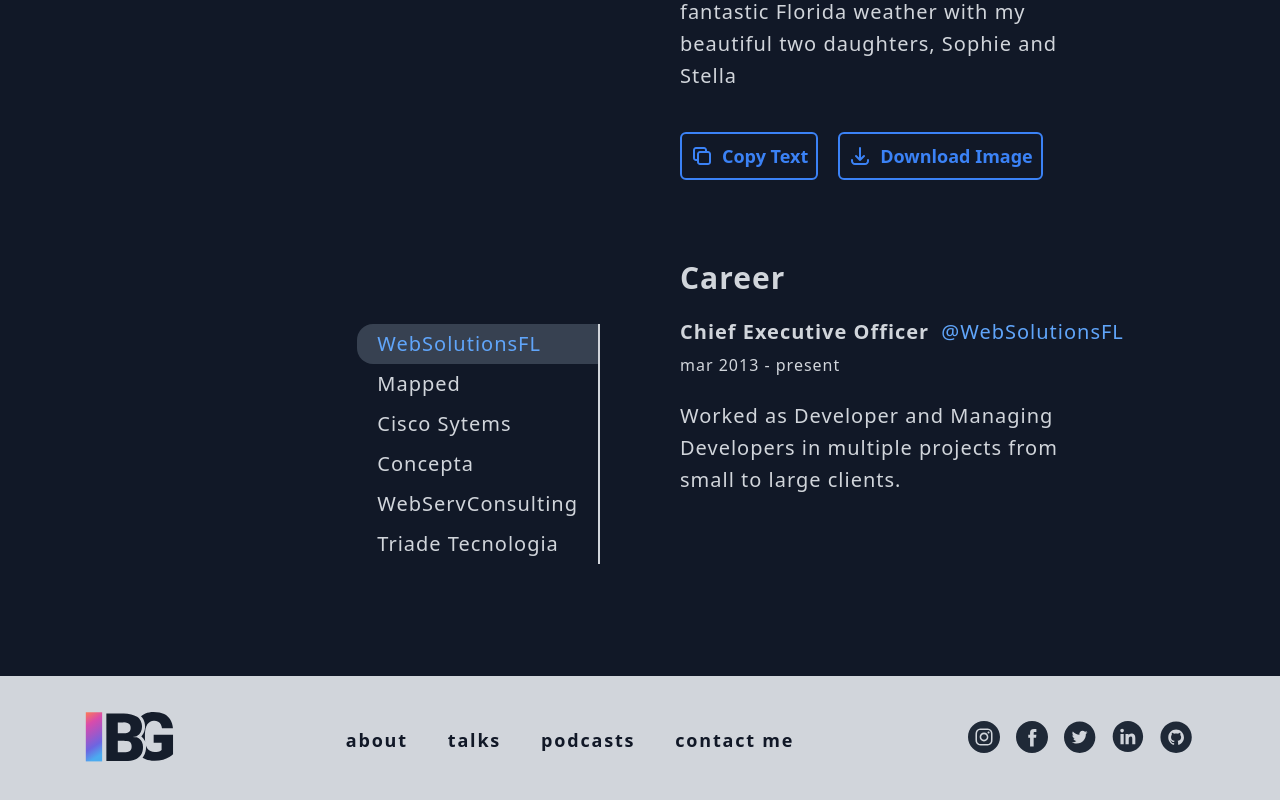
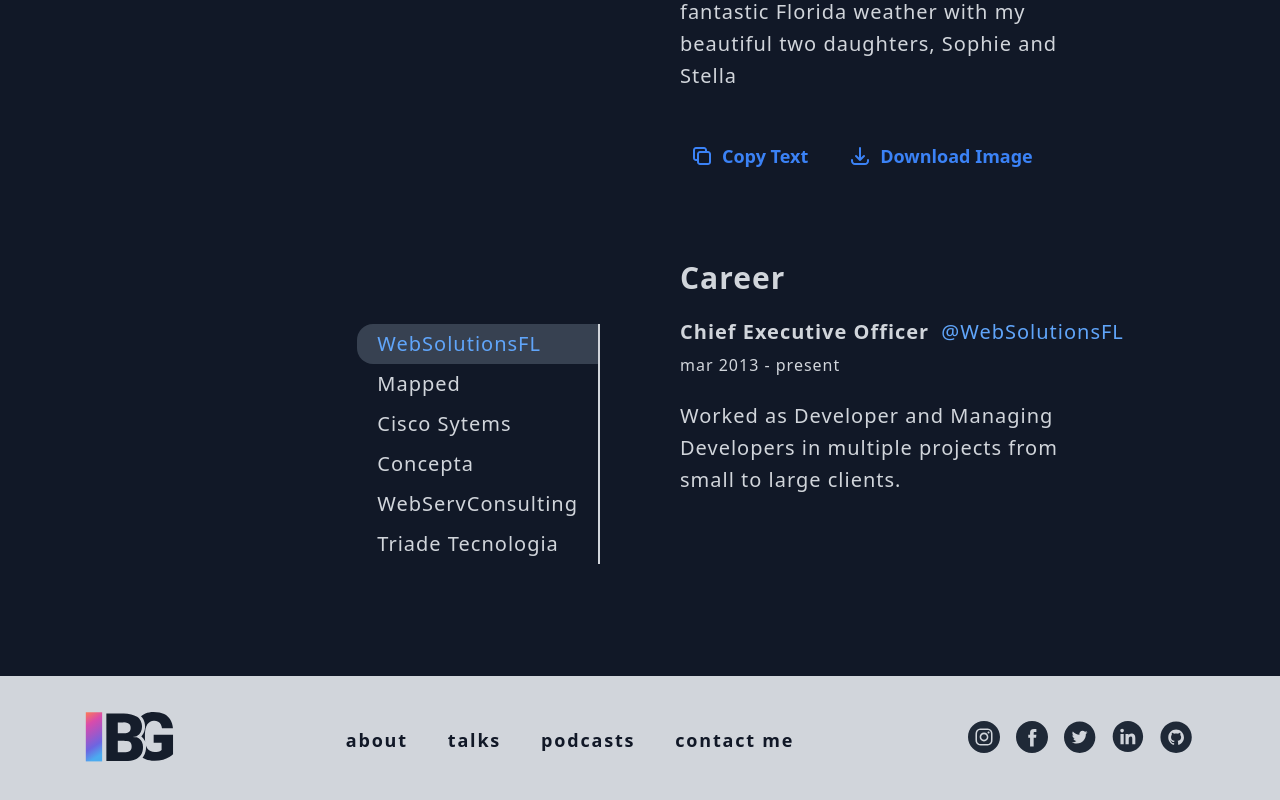
Before and after one commit to brunogenaro/bgenaro.me, a Next.js app: page /about in a window 1280 px wide. Shown: the part 820-1620 px from the top of the page. Built offline with nearby package versions, Linux system fonts and the light colour scheme.

Commit message:
feat: button hover

```diff
--- a/src/pages/about/index.tsx
+++ b/src/pages/about/index.tsx
@@ -29,7 +29,7 @@
                 navigator.clipboard.writeText(text)
                 toast.success('Copied to clipboard')
               }}
-              className="flex items-center justify-center rounded-md border-2 border-blue-500 p-2 align-middle text-gray-300"
+              className="flex items-center justify-center rounded-md border-2 border-transparent p-2 align-middle text-lg font-bold text-blue-500 duration-200 ease-in-out hover:border-blue-500"
             >
               <Image
                 src="/assets/image/copy.svg"
@@ -37,14 +37,12 @@
                 width={24}
                 height={24}
               />
-              <span className="ml-2 text-lg font-bold text-blue-500">
-                Copy Text
-              </span>
+              <span className="ml-2 ">Copy Text</span>
             </button>
             <a
               href="/assets/image/bruno.jpeg"
               download="Bruno Genaro Profile Picture"
-              className="ml-5 flex items-center justify-center rounded-md border-2 border-blue-500 p-2 align-middle text-gray-300"
+              className="ml-5 flex items-center justify-center rounded-md border-2 border-transparent p-2 align-middle text-lg font-bold text-blue-500 duration-200 ease-in-out hover:border-blue-500"
             >
               <Image
                 src="/assets/image/download.svg"
@@ -52,9 +50,7 @@
                 width={24}
                 height={24}
               />
-              <span className="ml-2 text-lg font-bold text-blue-500">
-                Download Image
-              </span>
+              <span className="ml-2">Download Image</span>
             </a>
           </div>
         </div>
```
